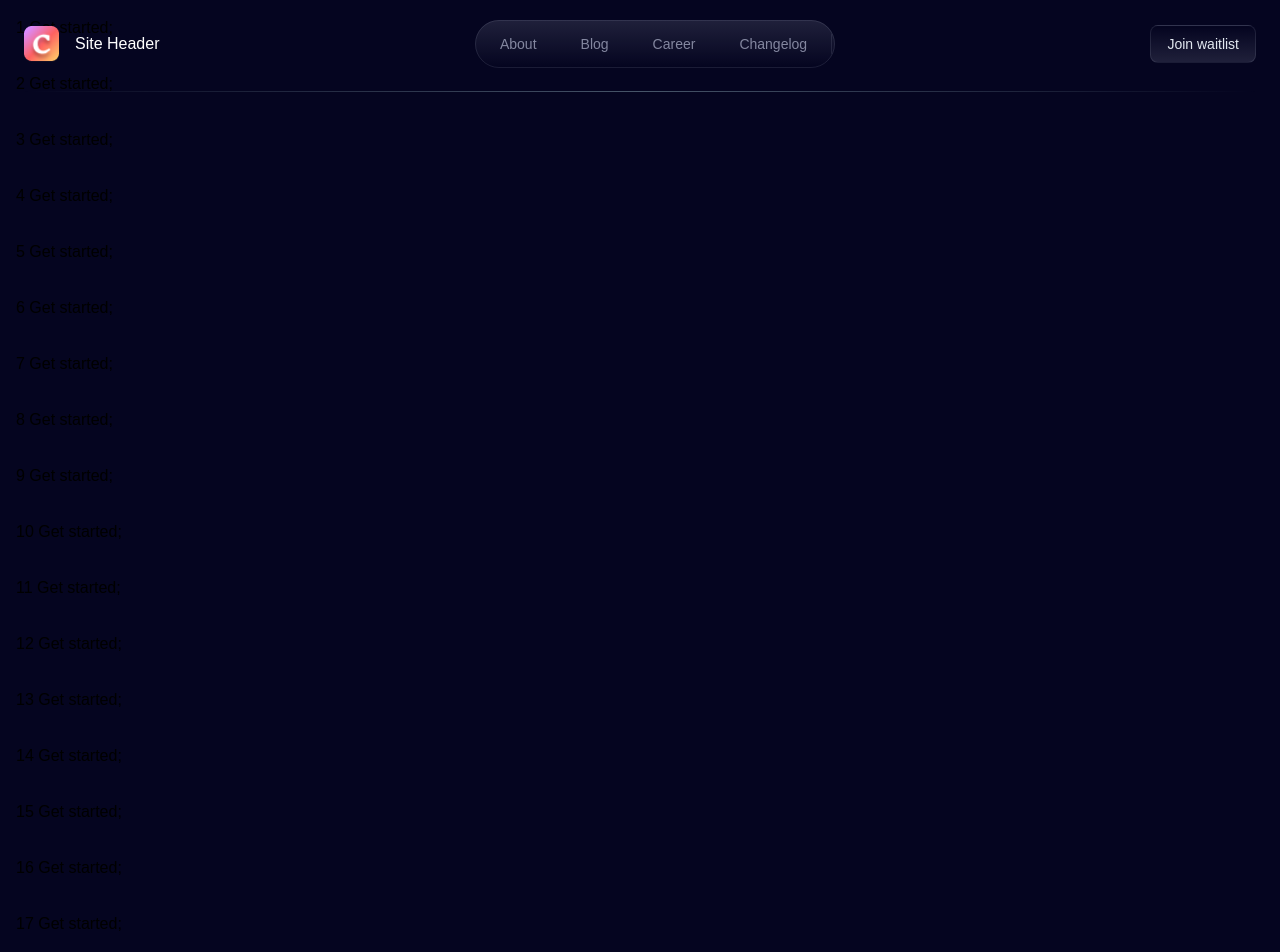
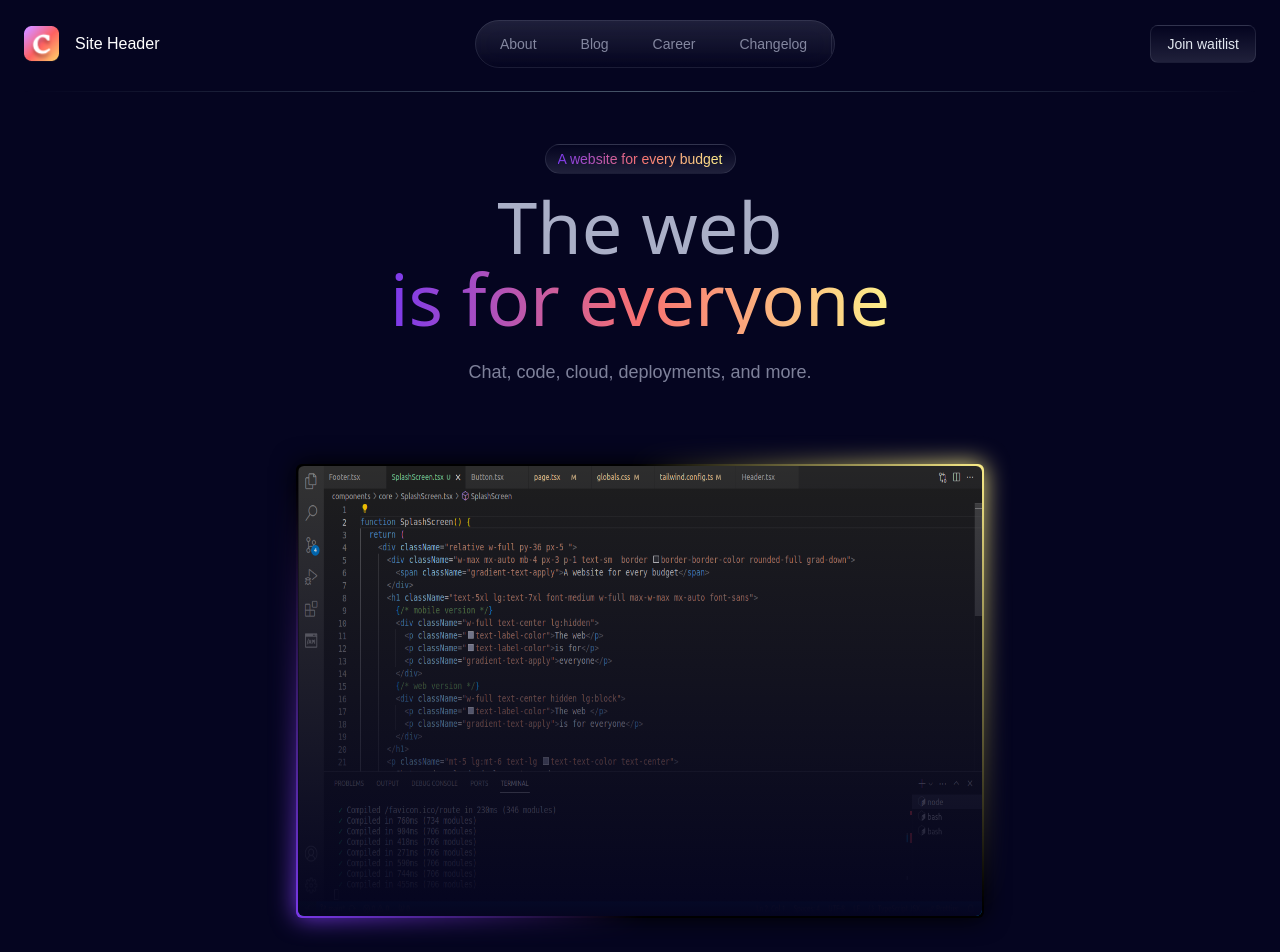
Before and after one commit to 18charmi/website-clone, a Next.js app: page / in a window 1280 px wide. Shown: the top 952 px of the page. Built offline with nearby package versions, Linux system fonts and the light colour scheme; a web font is replaced by a local one.

Commit message:
ui: added splash screen & hero image

```diff
--- a/app/globals.css
+++ b/app/globals.css
@@ -31,9 +31,37 @@ body {
 }
 
 /* custom gradient styles */
+.gradient-text-apply {
+  background: linear-gradient(to right, #7c3aed, #f87171, #fef08a);
+  color: transparent;
+  background-clip: text;
+}
 .grad-up {
-  background: linear-gradient(0deg,rgba(226,232,255,0) 0%,rgba(226,232,255,.12) 100%)
+  background: linear-gradient(
+    0deg,
+    rgba(226, 232, 255, 0) 0%,
+    rgba(226, 232, 255, 0.12) 100%
+  );
 }
 .grad-down {
-  background: linear-gradient(180deg,rgba(226,232,255,0) 0%,rgba(226,232,255,.12) 100%)
+  background: linear-gradient(
+    180deg,
+    rgba(226, 232, 255, 0) 0%,
+    rgba(226, 232, 255, 0.12) 100%
+  );
 }
+
+@property --gradient-angle {
+  syntax: "<angle>";
+  initial-value: 0deg;
+  inherits: false;
+}
+
+.border-gradient-animation::before,
+.border-gradient-animation::after {
+  z-index: -1;
+  position: absolute;
+  inset: -2px;
+  background: linear-gradient(var(--gradient-angle), #7c3aed, #000000, #000000, #fef08a);
+  border-radius: 6px;
+}
--- a/app/page.tsx
+++ b/app/page.tsx
@@ -1,126 +1,10 @@
+import SplashScreen from "@/components/core/SplashScreen";
 import Image from "next/image";
 
 export default function Home() {
   return (
-    <main>
-      {Array(20)
-        .fill("-")
-        .map((t, i) => (
-          <div key={i} className="p-4">
-            {i + 1} Get started;
-          </div>
-        ))}
-      <hr />
-      <span>Page content</span>
-    </main>
-  );
-  return (
-    <main className="flex min-h-screen flex-col items-center justify-between p-24">
-      <div className="z-10 max-w-5xl w-full items-center justify-between font-mono text-sm lg:flex">
-        <p className="fixed left-0 top-0 flex w-full justify-center border-b border-gray-300 bg-gradient-to-b from-zinc-200 pb-6 pt-8 backdrop-blur-2xl dark:border-neutral-800 dark:bg-zinc-800/30 dark:from-inherit lg:static lg:w-auto  lg:rounded-xl lg:border lg:bg-gray-200 lg:p-4 lg:dark:bg-zinc-800/30">
-          Get started by editing&nbsp;
-          <code className="font-mono font-bold">app/page.tsx</code>
-        </p>
-        <div className="fixed bottom-0 left-0 flex h-48 w-full items-end justify-center bg-gradient-to-t from-white via-white dark:from-black dark:via-black lg:static lg:h-auto lg:w-auto lg:bg-none">
-          <a
-            className="pointer-events-none flex place-items-center gap-2 p-8 lg:pointer-events-auto lg:p-0"
-            href="https://vercel.com?utm_source=create-next-app&utm_medium=appdir-template&utm_campaign=create-next-app"
-            target="_blank"
-            rel="noopener noreferrer"
-          >
-            By{" "}
-            <Image
-              src="/vercel.svg"
-              alt="Vercel Logo"
-              className="dark:invert"
-              width={100}
-              height={24}
-              priority
-            />
-          </a>
-        </div>
-      </div>
-
-      <div className="relative flex place-items-center before:absolute before:h-[300px] before:w-[480px] before:-translate-x-1/2 before:rounded-full before:bg-gradient-radial before:from-white before:to-transparent before:blur-2xl before:content-[''] after:absolute after:-z-20 after:h-[180px] after:w-[240px] after:translate-x-1/3 after:bg-gradient-conic after:from-sky-200 after:via-blue-200 after:blur-2xl after:content-[''] before:dark:bg-gradient-to-br before:dark:from-transparent before:dark:to-blue-700 before:dark:opacity-10 after:dark:from-sky-900 after:dark:via-[#0141ff] after:dark:opacity-40 before:lg:h-[360px] z-[-1]">
-        <Image
-          className="relative dark:drop-shadow-[0_0_0.3rem_#ffffff70] dark:invert"
-          src="/next.svg"
-          alt="Next.js Logo"
-          width={180}
-          height={37}
-          priority
-        />
-      </div>
-
-      <div className="mb-32 grid text-center lg:max-w-5xl lg:w-full lg:mb-0 lg:grid-cols-4 lg:text-left">
-        <a
-          href="https://nextjs.org/docs?utm_source=create-next-app&utm_medium=appdir-template&utm_campaign=create-next-app"
-          className="group rounded-lg border border-transparent px-5 py-4 transition-colors hover:border-gray-300 hover:bg-gray-100 hover:dark:border-neutral-700 hover:dark:bg-neutral-800/30"
-          target="_blank"
-          rel="noopener noreferrer"
-        >
-          <h2 className={`mb-3 text-2xl font-semibold`}>
-            Docs{" "}
-            <span className="inline-block transition-transform group-hover:translate-x-1 motion-reduce:transform-none">
-              -&gt;
-            </span>
-          </h2>
-          <p className={`m-0 max-w-[30ch] text-sm opacity-50`}>
-            Find in-depth information about Next.js features and API.
-          </p>
-        </a>
-
-        <a
-          href="https://nextjs.org/learn?utm_source=create-next-app&utm_medium=appdir-template-tw&utm_campaign=create-next-app"
-          className="group rounded-lg border border-transparent px-5 py-4 transition-colors hover:border-gray-300 hover:bg-gray-100 hover:dark:border-neutral-700 hover:dark:bg-neutral-800/30"
-          target="_blank"
-          rel="noopener noreferrer"
-        >
-          <h2 className={`mb-3 text-2xl font-semibold`}>
-            Learn{" "}
-            <span className="inline-block transition-transform group-hover:translate-x-1 motion-reduce:transform-none">
-              -&gt;
-            </span>
-          </h2>
-          <p className={`m-0 max-w-[30ch] text-sm opacity-50`}>
-            Learn about Next.js in an interactive course with&nbsp;quizzes!
-          </p>
-        </a>
-
-        <a
-          href="https://vercel.com/templates?framework=next.js&utm_source=create-next-app&utm_medium=appdir-template&utm_campaign=create-next-app"
-          className="group rounded-lg border border-transparent px-5 py-4 transition-colors hover:border-gray-300 hover:bg-gray-100 hover:dark:border-neutral-700 hover:dark:bg-neutral-800/30"
-          target="_blank"
-          rel="noopener noreferrer"
-        >
-          <h2 className={`mb-3 text-2xl font-semibold`}>
-            Templates{" "}
-            <span className="inline-block transition-transform group-hover:translate-x-1 motion-reduce:transform-none">
-              -&gt;
-            </span>
-          </h2>
-          <p className={`m-0 max-w-[30ch] text-sm opacity-50`}>
-            Explore the Next.js 13 playground.
-          </p>
-        </a>
-
-        <a
-          href="https://vercel.com/new?utm_source=create-next-app&utm_medium=appdir-template&utm_campaign=create-next-app"
-          className="group rounded-lg border border-transparent px-5 py-4 transition-colors hover:border-gray-300 hover:bg-gray-100 hover:dark:border-neutral-700 hover:dark:bg-neutral-800/30"
-          target="_blank"
-          rel="noopener noreferrer"
-        >
-          <h2 className={`mb-3 text-2xl font-semibold`}>
-            Deploy{" "}
-            <span className="inline-block transition-transform group-hover:translate-x-1 motion-reduce:transform-none">
-              -&gt;
-            </span>
-          </h2>
-          <p className={`m-0 max-w-[30ch] text-sm opacity-50`}>
-            Instantly deploy your Next.js site to a shareable URL with Vercel.
-          </p>
-        </a>
-      </div>
+    <main className="md:max-w-4xl mx-auto">
+      <SplashScreen />
     </main>
   );
 }
--- a/components/core/Header.tsx
+++ b/components/core/Header.tsx
@@ -60,7 +60,7 @@ function Header() {
           </span>
         </Link>
 
-        <nav className="hidden lg:block rounded-full grad-up">
+        <nav className="hidden lg:block rounded-full grad-up backdrop-blur-md ">
           <ul
             className={cx(
               "border border-border-color rounded-[inherit] text-white flex items-center p-1 relative overflow-hidden h-12",
--- /dev/null
+++ b/components/core/SplashScreen.tsx
@@ -0,0 +1,44 @@
+import Image from "next/image";
+import cx from "classnames";
+
+function SplashScreen() {
+  return (
+    <div className="relative w-full py-36 px-5 ">
+      <div className="w-max mx-auto mb-4 px-3 p-1 text-sm  border border-border-color rounded-full grad-down">
+        <span className="gradient-text-apply">A website for every budget</span>
+      </div>
+      <h1 className="text-5xl lg:text-7xl font-medium w-full max-w-max mx-auto font-sans">
+        {/* mobile version */}
+        <div className="w-full text-center lg:hidden">
+          <p className="text-label-color">The web</p>
+          <p className="text-label-color">is for</p>
+          <p className="gradient-text-apply">everyone</p>
+        </div>
+        {/* web version */}
+        <div className="w-full text-center hidden lg:block">
+          <p className="text-label-color">The web </p>
+          <p className="gradient-text-apply">is for everyone</p>
+        </div>
+      </h1>
+      <p className="mt-5 lg:mt-6 text-lg text-text-color text-center">
+        Chat, code, cloud, deployments, and more.
+      </p>
+
+      <div
+        className={cx(
+          "mt-20 mx-auto w-full h-[200px] sm:w-4/5 sm:h-[300px] md:h-[450px] relative rounded-md",
+          "after:absolute after:top-0 after:left-0 after:w-full after:h-full after:rounded-md after:bg-gradient-to-t from-background-color to-transparent"
+        )}
+      >
+        <Image
+          src="/hero-image.png"
+          alt="hero-image"
+          className="rounded-md "
+          fill
+        />
+        <div className="relative border-gradient-animation h-full before:animate-gradientBorder after:animate-gradientBorder after:blur-md"></div>
+      </div>
+    </div>
+  );
+}
+export default SplashScreen;
--- a/tailwind.config.ts
+++ b/tailwind.config.ts
@@ -15,10 +15,26 @@ const config: Config = {
       },
 
       colors: {
+        'background-color': 'var(--background)',
         'border-color': '#e2e8ff1a',
         'text-color': '#e2e8ff8c',
         'label-color': '#e2e8ffbf'
       },
+
+      animation: {
+        'gradientBorder': 'rotation 5s linear infinite'
+      },
+
+      keyframes: {
+        rotation: {
+          '0%': {
+            '--gradient-angle': '0deg'
+          },
+          '100%': {
+            '--gradient-angle': '360deg'
+          }
+        }
+      }
     },
   },
   plugins: [],
```
Also changed, not shown: public/hero-image.png (added).
